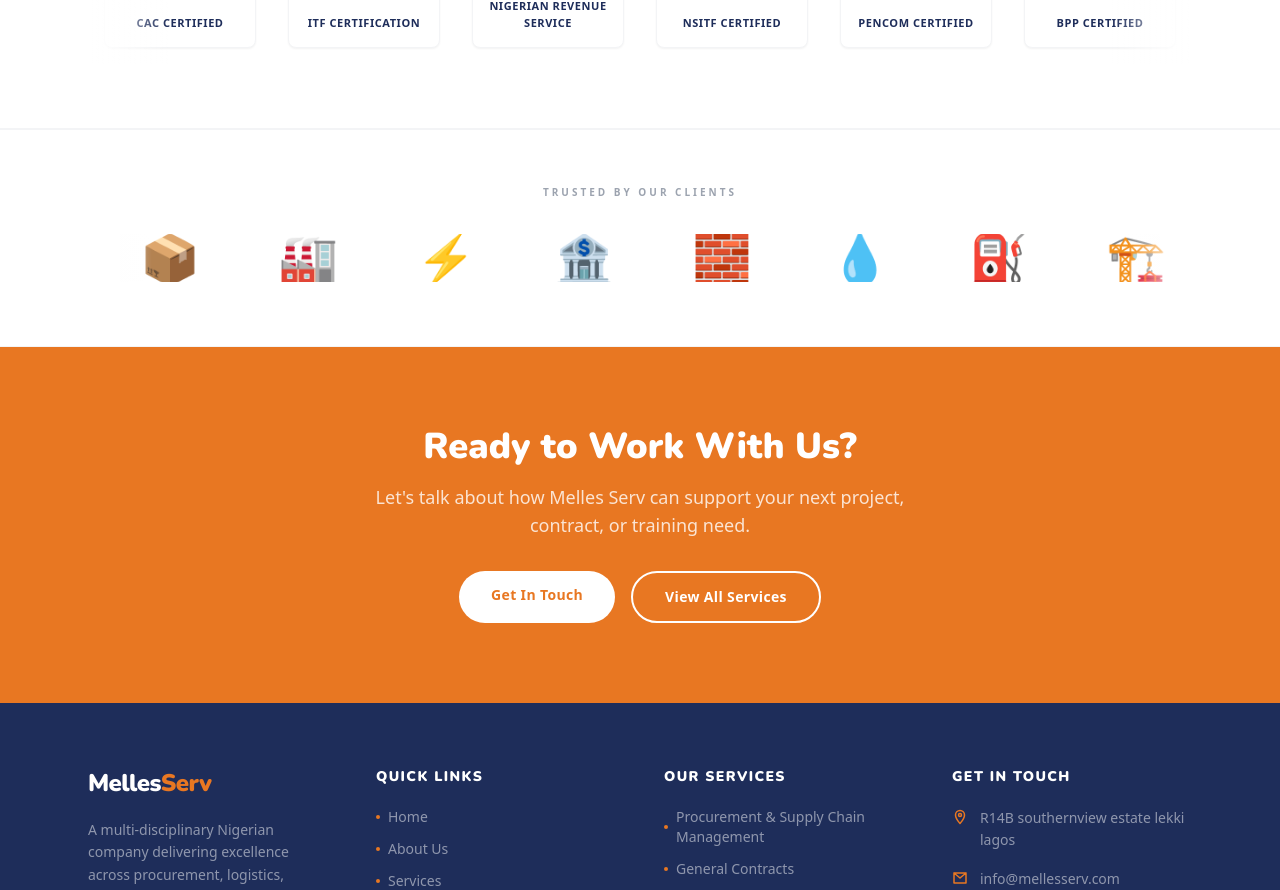
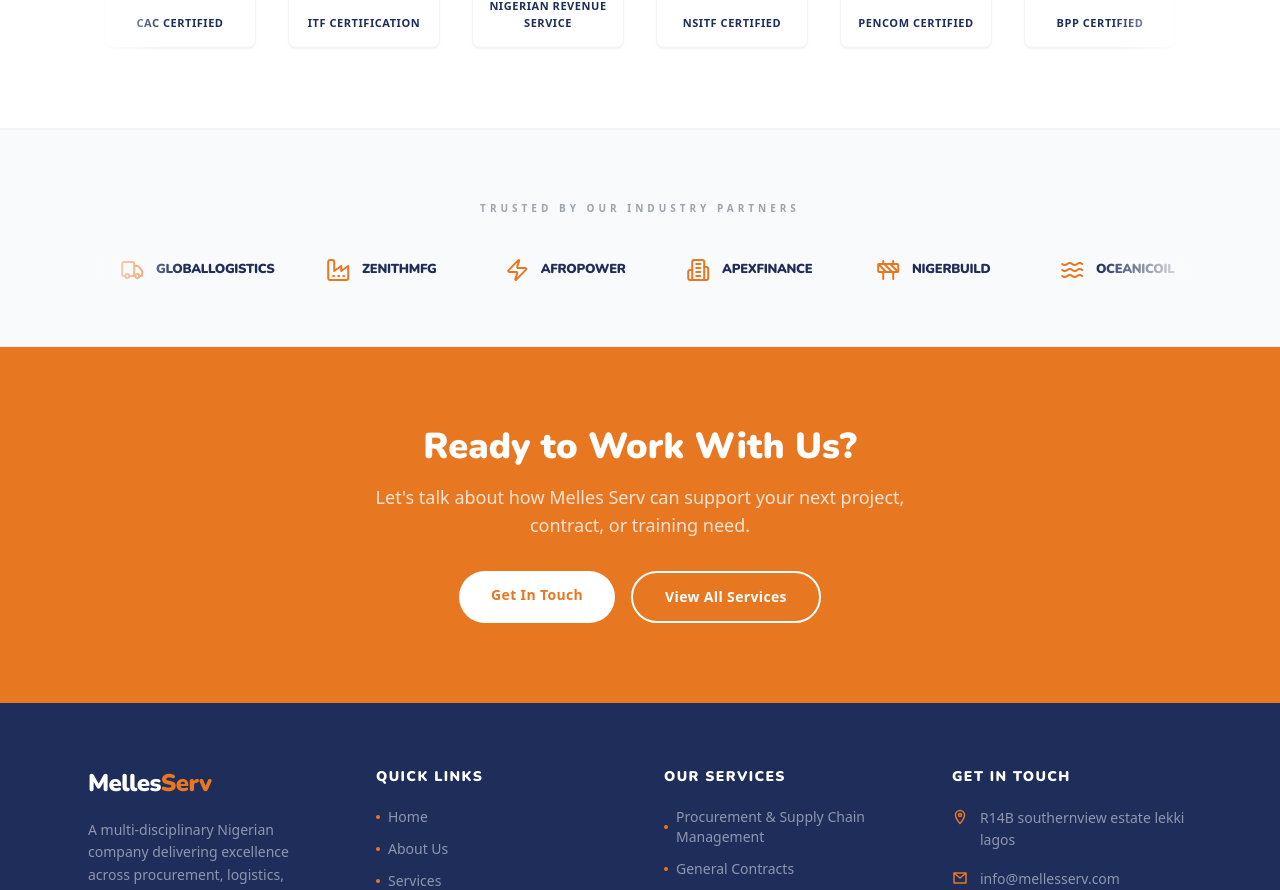
Before and after one commit to CHIBUZOR-coder/melleServices, a React (Vite) app: page /about in a window 1280 px wide. Shown: the part 5059-5949 px from the top of the page. Built offline with nearby package versions, Linux system fonts and the light colour scheme.

Commit message:
added email.js

```diff
--- a/src/components/Contact/Contactsection.jsx
+++ b/src/components/Contact/Contactsection.jsx
@@ -17,9 +17,9 @@
 import { motion } from "framer-motion";
 import useFadeIn from "../../hooks/useFadeIn";
 
-const EMAILJS_SERVICE_ID = "YOUR_SERVICE_ID"; // ← replace
-const EMAILJS_TEMPLATE_ID = "YOUR_TEMPLATE_ID"; // ← replace
-const EMAILJS_PUBLIC_KEY = "YOUR_PUBLIC_KEY"; // ← replace
+const EMAILJS_SERVICE_ID = import.meta.env.VITE_EMAILJS_SERVICE_ID;
+const EMAILJS_TEMPLATE_ID = import.meta.env.VITE_EMAILJS_TEMPLATE_ID;
+const EMAILJS_PUBLIC_KEY = import.meta.env.VITE_EMAILJS_PUBLIC_KEY;
 
 // ── Contact info ─────────────────────────────────────────────────────────────
 const infoItems = [
--- a/src/components/Home/Homeservices.jsx
+++ b/src/components/Home/Homeservices.jsx
@@ -4,6 +4,7 @@
 import { Link } from "react-router-dom";
 import useFadeIn from "../../hooks/useFadeIn";
 import { services } from "../../data/services";
+import ServiceIcon from "../../shared/ServiceIcon";
 
 function ServiceTile({ service, delay }) {
   const anim = useFadeIn(delay);
@@ -13,7 +14,9 @@
         to={service.route}
         className="group flex flex-col bg-white rounded-2xl p-6 border border-gray-100 hover:border-[#e87722]/30 hover:shadow-xl transition-all duration-300 no-underline h-full"
       >
-        <span className="text-3xl mb-4 block">{service.icon}</span>
+        <div className="mb-4">
+          <ServiceIcon id={service.id} className="text-4xl" />
+        </div>
         <h3
           className="text-[#1e2d5a] font-black text-base mb-2 group-hover:text-[#e87722] transition-colors"
           style={{ fontFamily: "'Nunito', sans-serif" }}
--- a/src/components/service/Servicesgrid.jsx
+++ b/src/components/service/Servicesgrid.jsx
@@ -4,6 +4,7 @@
 import { Link } from "react-router-dom";
 import useFadeIn from "../../hooks/useFadeIn";
 import { services } from "../../data/services";
+import ServiceIcon from "../../shared/ServiceIcon";
 
 const ServiceCard = ({ service, delay }) => {
   const anim = useFadeIn(delay);
@@ -23,9 +24,10 @@
           {/* Overlay */}
           <div className="absolute inset-0 bg-gradient-to-t from-[#1e2d5a]/80 via-[#1e2d5a]/20 to-transparent" />
           {/* Icon pill */}
-          <span className="absolute top-4 left-4 bg-white/15 backdrop-blur-sm border border-white/20 text-white text-xs font-bold px-3 py-1.5 rounded-full">
-            {service.icon} {service.title.split(" ")[0]}
-          </span>
+          <div className="absolute top-4 left-4 bg-white/90 backdrop-blur-sm border border-white/20 text-[#1e2d5a] text-xs font-bold px-3 py-1.5 rounded-full flex items-center gap-2">
+            <ServiceIcon id={service.id} className="text-lg" animate={false} />
+            <span>{service.title.split(" ")[0]}</span>
+          </div>
         </div>
 
         {/* Body */}
--- a/src/shared/ClientSlider.jsx
+++ b/src/shared/ClientSlider.jsx
@@ -1,42 +1,66 @@
 // src/shared/ClientSlider.jsx
 import { useEffect, useRef, useState, useCallback } from "react";
+import {
+  LuFuel,
+  LuHardHat,
+  LuTruck,
+  LuFactory,
+  LuZap,
+  LuBuilding2,
+  LuConstruction,
+  LuWaves
+} from "react-icons/lu";
 
 const PAUSE_MS = 2500;
 const SLIDE_MS = 700;
-const MIN_ITEM_WIDTH = 130; // minimum logo slot before we reduce count
+const MIN_ITEM_WIDTH = 180; // Increased to fit text logos
 
 const clients = [
-  { name: "PetroNigeria", icon: "⛽" },
-  { name: "BuildRight", icon: "🏗️" },
-  { name: "GlobalLogistics", icon: "📦" },
-  { name: "ZenithMfg", icon: "🏭" },
-  { name: "AfroPower", icon: "⚡" },
-  { name: "ApexFinance", icon: "🏦" },
-  { name: "NigerBuild", icon: "🧱" },
-  { name: "OceanicOil", icon: "💧" },
+  { name: "PetroNigeria", icon: LuFuel },
+  { name: "BuildRight", icon: LuHardHat },
+  { name: "GlobalLogistics", icon: LuTruck },
+  { name: "ZenithMfg", icon: LuFactory },
+  { name: "AfroPower", icon: LuZap },
+  { name: "ApexFinance", icon: LuBuilding2 },
+  { name: "NigerBuild", icon: LuConstruction },
+  { name: "OceanicOil", icon: LuWaves },
 ];
 
+function ClientLogo({ client }) {
+  const Icon = client.icon;
+  return (
+    <div className="flex items-center gap-3 px-6 transition-all duration-500 group">
+      <div className="text-2xl text-[#e87722] group-hover:text-[#1e2d5a] transition-colors duration-300">
+        <Icon />
+      </div>
+      <span
+        className="font-black text-[13px] tracking-tight text-[#1e2d5a] group-hover:text-[#e87722] transition-colors duration-300"
+        style={{ fontFamily: "'Nunito', sans-serif" }}
+      >
+        {client.name.toUpperCase()}
+      </span>
+    </div>
+  );
+}
+
 export default function ClientSlider() {
-  const wrapRef = useRef(null); // measures the max-w-6xl container
+  const wrapRef = useRef(null);
   const offsetRef = useRef(0);
   const intervalRef = useRef(null);
 
-  // itemWidth and visible count are derived from the real container width
-  const [itemWidth, setItemWidth] = useState(160);
+  const [itemWidth, setItemWidth] = useState(200);
   // eslint-disable-next-line no-unused-vars
   const [visible, setVisible] = useState(5);
   const [offset, setOffset] = useState(0);
   const [animated, setAnimated] = useState(true);
 
-  // Recalculate slot size whenever the container resizes
   const measure = useCallback(() => {
     if (!wrapRef.current) return;
     const w = wrapRef.current.offsetWidth;
     const count = Math.max(1, Math.floor(w / MIN_ITEM_WIDTH));
-    const iw = w / count; // iw × count = w exactly → no fractional logos
+    const iw = w / count;
     setVisible(count);
     setItemWidth(iw);
-    // Reset offset to start of middle copy when dimensions change
     const reset = clients.length * iw;
     offsetRef.current = reset;
     setOffset(reset);
@@ -49,14 +73,13 @@
     return () => ro.disconnect();
   }, [measure]);
 
-  // Restart the interval whenever itemWidth settles
   useEffect(() => {
     if (itemWidth === 0) return;
 
     const singleWidth = clients.length * itemWidth;
 
     const tick = () => {
-      const next = offsetRef.current + itemWidth; // step one logo
+      const next = offsetRef.current + itemWidth;
 
       setAnimated(true);
       setOffset(next);
@@ -83,28 +106,22 @@
   const allClients = [...clients, ...clients, ...clients];
 
   return (
-    <section className="bg-white py-12 border-y border-gray-100">
-      <div className="max-w-6xl mx-auto px-6 mb-8 text-center">
-        <span className="text-[10px] font-bold uppercase tracking-[0.3em] text-gray-400">
-          Trusted By Our Clients
+    <section className="bg-gray-50 py-16 border-y border-gray-100">
+      <div className="max-w-6xl mx-auto px-6 mb-10 text-center">
+        <span className="text-[10px] font-bold uppercase tracking-[0.4em] text-gray-400">
+          Trusted By Our Industry Partners
         </span>
       </div>
 
-      {/*
-        max-w-6xl sets the width budget.
-        wrapRef measures it so itemWidth = containerWidth / count (exact division).
-        overflow:hidden clips — since every slot is exactly itemWidth,
-        pausing always shows whole logos.
-      */}
-      <div className="max-w-6xl mx-auto px-6 mb-4">
+      <div className="max-w-6xl mx-auto px-6">
         <div ref={wrapRef} className="relative overflow-hidden w-full">
           {/* Fade masks */}
-          <div className="absolute inset-y-0 left-0 w-16 bg-gradient-to-r from-white to-transparent z-10 pointer-events-none" />
-          <div className="absolute inset-y-0 right-0 w-16 bg-gradient-to-l from-white to-transparent z-10 pointer-events-none" />
+          <div className="absolute inset-y-0 left-0 w-24 bg-gradient-to-r from-gray-50 to-transparent z-10 pointer-events-none" />
+          <div className="absolute inset-y-0 right-0 w-24 bg-gradient-to-l from-gray-50 to-transparent z-10 pointer-events-none" />
 
           {/* Sliding strip */}
           <div
-            className="flex"
+            className="flex items-center"
             style={{
               transform: `translateX(-${offset}px)`,
               transition: animated
@@ -117,12 +134,9 @@
               <div
                 key={`${client.name}-${i}`}
                 className="flex items-center justify-center cursor-default"
-                style={{ minWidth: itemWidth, width: itemWidth }} // ← exact slot, no gaps
-                title={client.name}
+                style={{ minWidth: itemWidth, width: itemWidth }}
               >
-                <span className="text-5xl hover:scale-110 transition-transform duration-300 inline-block">
-                  {client.icon}
-                </span>
+                <ClientLogo client={client} />
               </div>
             ))}
           </div>
--- /dev/null
+++ b/src/shared/ServiceIcon.jsx
@@ -0,0 +1,58 @@
+// eslint-disable-next-line no-unused-vars
+import { motion } from "framer-motion";
+import {
+  LuPackage,
+  LuHardHat,
+  LuGraduationCap,
+  LuSignature,
+  LuTruck,
+  LuFuel,
+  LuFactory
+} from "react-icons/lu";
+
+export default function ServiceIcon({ id, color, className = "text-4xl", animate = true }) {
+  const icons = {
+    procurement: <LuPackage />,
+    "general-contracts": <LuHardHat />,
+    training: <LuGraduationCap />,
+    tendering: <LuSignature />,
+    logistics: <LuTruck />,
+    petroleum: <LuFuel />,
+    "oil-and-gas": <LuFactory />,
+  };
+
+  const iconElement = icons[id] || <span>📦</span>;
+
+  // Use primary orange (#e87722) unless a specific color (like white) is passed
+  const finalColor = color || "#e87722";
+
+  if (!animate) {
+    return (
+      <div className={className} style={{ color: finalColor }}>
+        {iconElement}
+      </div>
+    );
+  }
+
+  return (
+    <motion.div
+      animate={{
+        y: [0, -8, 0],
+      }}
+      transition={{
+        duration: 4,
+        repeat: Infinity,
+        ease: "easeInOut"
+      }}
+      whileHover={{
+        scale: 1.2,
+        rotate: [0, -10, 10, -10, 0],
+        transition: { duration: 0.5 }
+      }}
+      className={`${className} block w-fit`}
+      style={{ color: finalColor }}
+    >
+      {iconElement}
+    </motion.div>
+  );
+}
```
Also changed, not shown: src/components/Home/Homewhyus.jsx (+45 -8 lines), src/components/service/Servicedetailpage/DetailHero.jsx (+7 -4 lines), note.txt, 1 other file (tests, documents, lock files or other folders).
